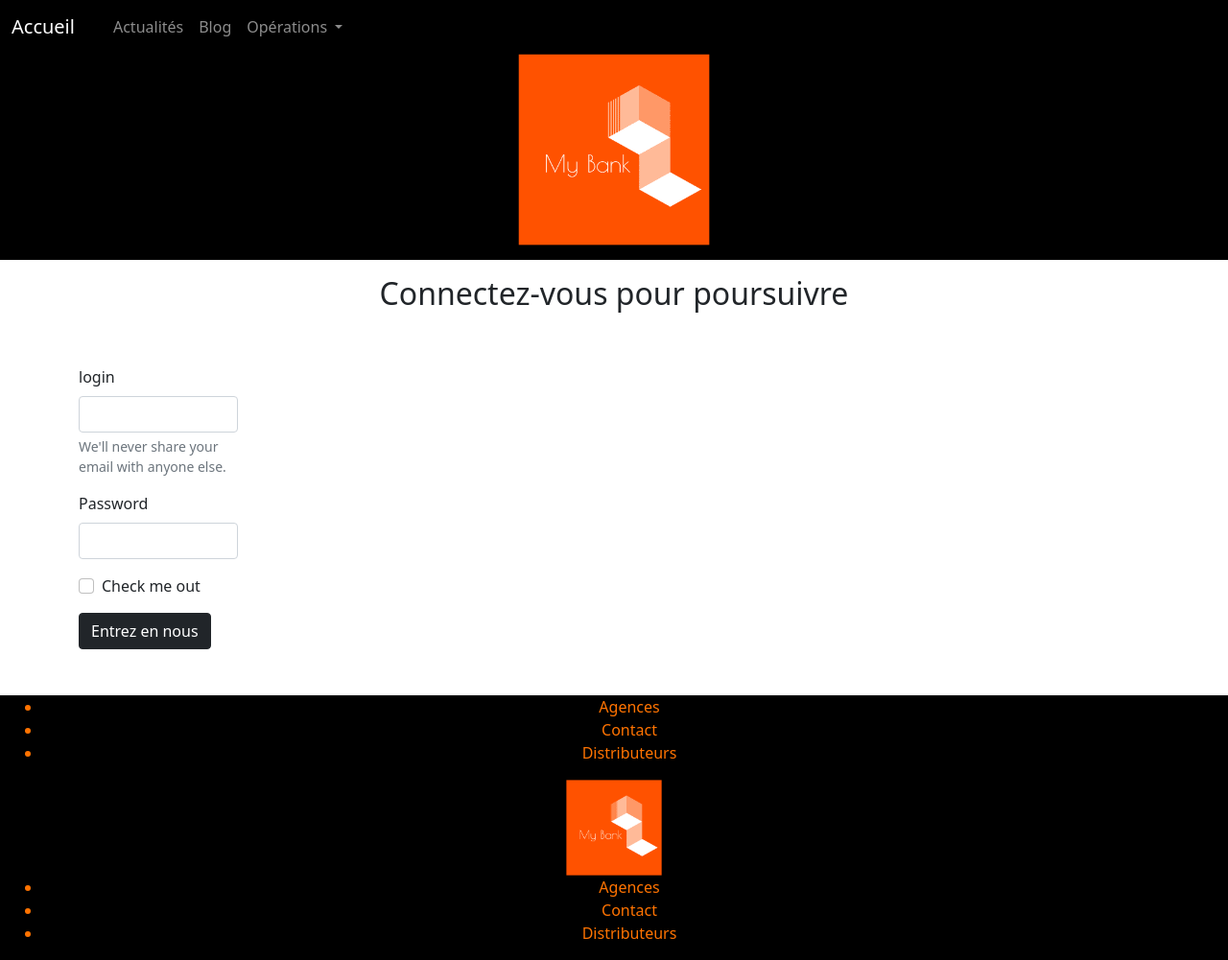
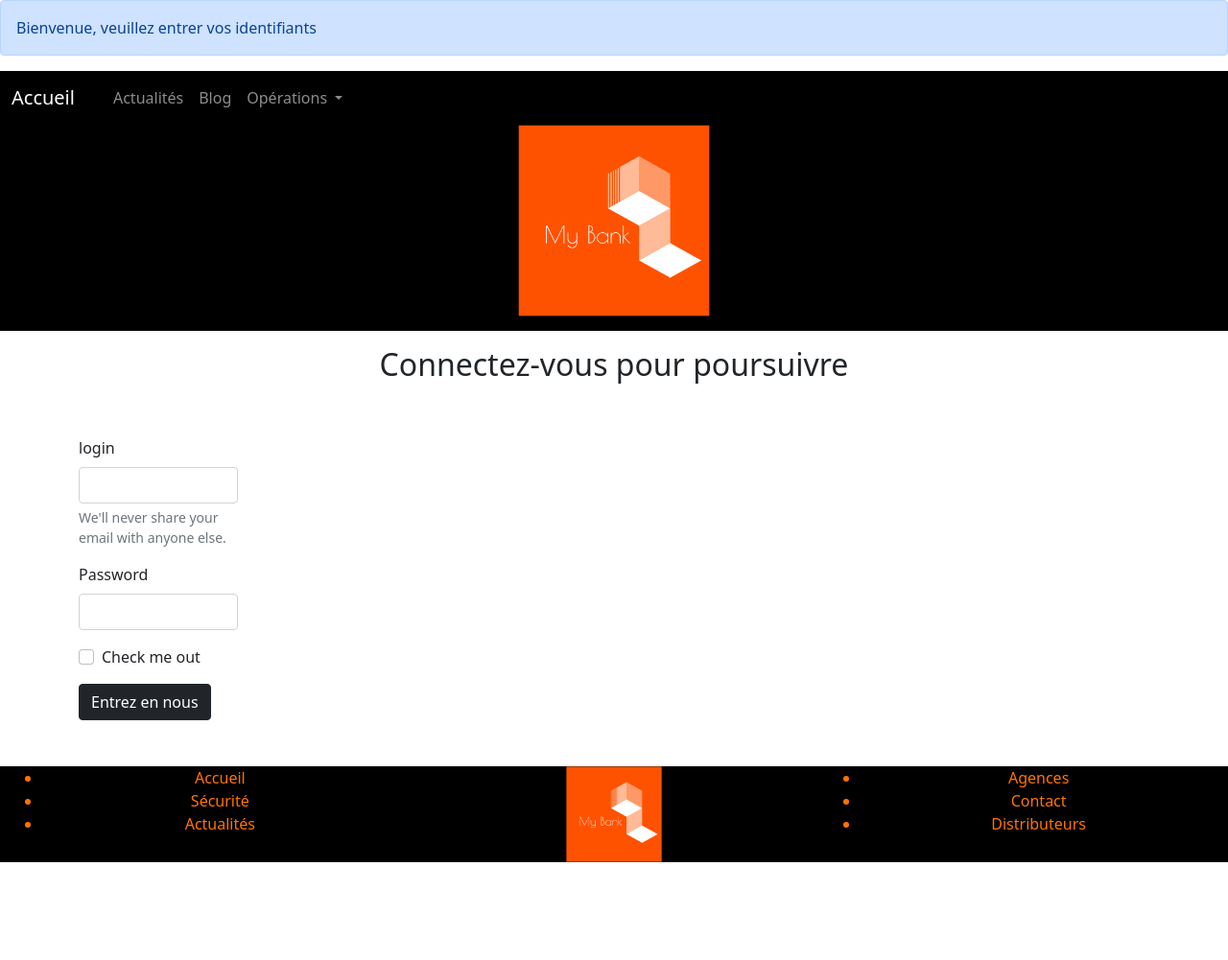
Before and after one commit to JoelB-E276/myBank_PHP, a PHP site: page /login.php in a window 1280 px wide. Shown: the whole page at 96% size. After the commit the page ends 899 px from the top, so only its background shows below. Run offline with PHP 8.4, Linux system fonts and the light colour scheme.

Commit message:
add login

```diff
--- a/footer.php
+++ b/footer.php
@@ -1,16 +1,16 @@
 <footer id="footer" class="container-fluid">
   <div class="row">
-   <div class="">
+   <div class="col-md-4">
       <ul>
-        <li><a href="index.html">Agences</a></li>
-        <li><a href="index.html">Contact</a></li>
-        <li><a href="index.html">Distributeurs</a></li>
+        <li><a href="index.html">Accueil</a></li>
+        <li><a href="blog.html">Sécurité</li>
+        <li><a href="actu.html">Actualités</a></li>
       </ul>
     </div>
+  <div class="col-md-4">
+    <img id="imgFooter" class="img-fluid col-4" src="img/pinterest_profile_image.png" alt="logoMyBank">
   </div>
-  <div><img id="imgFooter" class="img-fluid" src="img/pinterest_profile_image.png" alt="logoMyBank"></div>
-  <div class="row">
-  <div class="">
+  <div class="col-md-4">
     <ul>
       <li><a href="index.html">Agences</a></li>
       <li><a href="index.html">Contact</a></li>
--- a/login.php
+++ b/login.php
@@ -1,3 +1,41 @@
+<?php
+    /*$_SESSION["username"]= Joël
+
+   if($_SESSION["ValidLogin"]){
+       header("Location: index.php");
+   }
+*/
+
+?>
+
+
+<?php
+
+      if(!empty($_POST)){
+        $log=$_POST["login"];
+        $pass=$_POST["password"];
+        htmlspecialchars($log);
+        htmlspecialchars($pass);
+
+    }
+       if(isset($_POST['login']) && !empty($_POST['login'] && $_POST['login'] == "aze" ) &&
+            isset($_POST['password']) == "qsd" && !empty($_POST["password"])){
+
+              session_start();
+              $_SESSION["validLogin"] = true;
+              header("Location: index.php");
+
+            } elseif (empty($_POST)) {;?>
+              <div class="alert alert-primary" role="alert">
+                Bienvenue, veuillez entrer vos identifiants
+             </div>
+         <?php   } else { ;?>
+              <div class="alert alert-dark" role="alert">
+                Une erreur est survenue, veuillez vérifer vos identifiants
+             </div>
+             <?php };?>
+
+
 <!doctype html>
 <html lang="fr">
 
@@ -30,11 +68,11 @@
 <h2 class="text-center mt-3">Connectez-vous pour poursuivre</h2>
 <div class="container">
  <div class="row">
-   <form class="col-12 col-md-2 my-5">
+   <form class="col-12 col-md-2 my-5" method="post">
       <div class="mb-3">
         <label for="exampleInputEmail1" class="form-label">login</label>
-        <input type="email" class="form-control" id="exampleInputEmail1" aria-describedby="emailHelp">
-        <div id="emailHelp" class="form-text">We'll never share your email with anyone else.</div>
+        <input type="" name="login"class="form-control" id="exampleInputEmail1" aria-describedby="emailHelp">
+        <div id="emailHelp"  class="form-text">We'll never share your email with anyone else.</div>
       </div>
       <div class="mb-3">
         <label for="exampleInputPassword1" class="form-label">Password</label>
@@ -50,3 +88,12 @@
 </div>
 
 <?php include("footer.php");?>
+
+    <script src="https://cdn.jsdelivr.net/npm/bootstrap@5.0.0/dist/js/bootstrap.bundle.min.js"
+        integrity="sha384-p34f1UUtsS3wqzfto5wAAmdvj+osOnFyQFpp4Ua3gs/ZVWx6oOypYoCJhGGScy+8"
+        crossorigin="anonymous"></script>
+    <script src="js/vendor/modernizr-3.11.2.min.js"></script>
+    <script src="js/plugins.js"></script>
+    <script src="js/main.js"></script>
+  </body>
+</html>
```
Also changed, not shown: index.php (+36 -39 lines).
